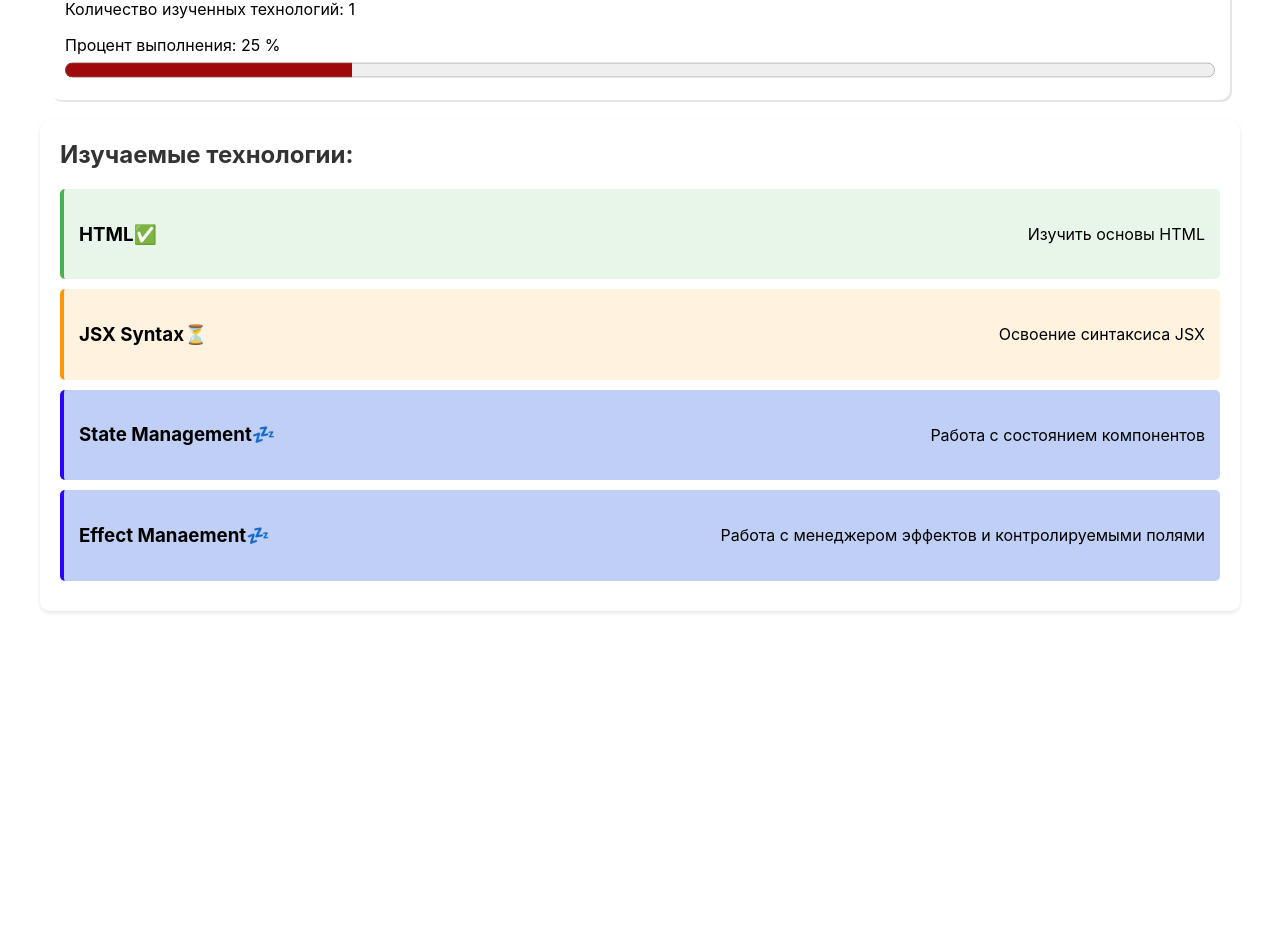
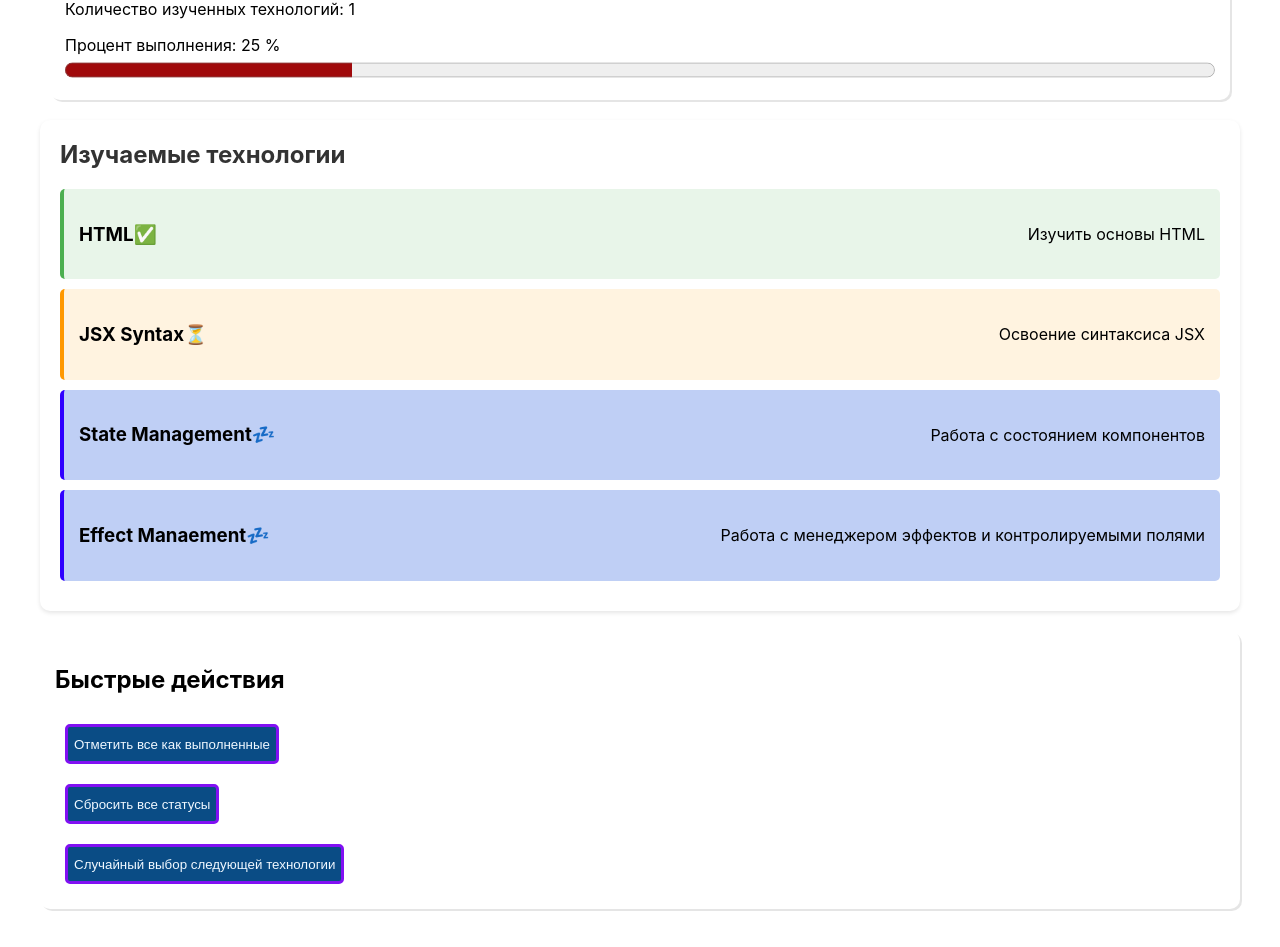
Before and after one commit to ksenia-zh13579/frontend-and-backend-tech-tracker, a React (Vite) app: page / in a window 1280 px wide. Shown: the part 231-1178 px from the top of the page. Before the commit the page ends 890 px from the top, so only its background shows below. Built offline with nearby package versions, Linux system fonts and the light colour scheme.

Commit message:
add quick actions

```diff
--- a/src/App.jsx
+++ b/src/App.jsx
@@ -2,6 +2,7 @@ import { useState } from 'react';
 import './App.css';
 import TechnologyCard from './components/TechnologyCard.jsx';
 import ProgressHeader from './components/ProgressHeader.jsx';
+import QuickActions from './components/QuickActions.jsx';
 
 function App()
 {
@@ -51,7 +52,7 @@ function App()
         countCompleted={techs.filter((tech) => tech.statusID === 2).length}
       />
       <div className='tech-list'>
-        <h2>Изучаемые технологии:</h2>
+        <h2>Изучаемые технологии</h2>
         <ul>
           {techs.map(tech => (
             <li key={tech.id}>
@@ -65,6 +66,11 @@ function App()
             </li>))}
         </ul>
       </div>
+      <QuickActions
+        techs={techs}
+        setTechs={setTechs}
+        setStatus={setStatus}
+      />
     </div>
   );
 }
--- /dev/null
+++ b/src/components/QuickActions.css
@@ -0,0 +1,23 @@
+.quick-actions {
+    display: flex;
+    flex-flow: column;
+    justify-content: center;
+    align-items: start;
+    padding: 15px;
+    margin: 10px 0;
+    border-radius: 10px;
+    box-shadow: 2px 2px rgba(0, 0, 0, 0.1);
+}
+
+.quick-actions button{
+    height: 3em;
+    margin: 10px;
+    border-radius: 5px;
+    border: 3px solid rgb(129, 16, 243);
+    background-color: rgb(10, 76, 133);
+    color: aliceblue;
+}
+
+.quick-actions button:hover {
+    opacity: 0.8;
+}
--- /dev/null
+++ b/src/components/QuickActions.jsx
@@ -0,0 +1,58 @@
+import './QuickActions.css'
+
+function QuickActions({techs, setTechs, setStatus})
+{
+    function getRandomIntInclusive(min, max)
+    {
+        const minCeiled = Math.ceil(min);
+        const maxFloored = Math.floor(max);
+        return Math.floor(Math.random() * (maxFloored - minCeiled + 1) + minCeiled);
+    }
+
+    function makeComplete(techs, setStatus)
+    {
+        for (let tech of techs)
+        {
+            setStatus(tech.id, 2);
+        }
+    }
+
+    function makeNonStarted(techs, setStatus)
+    {
+        for (let tech of techs)
+        {
+            setStatus(tech.id, 0);
+        }
+    }
+
+    function makeNextRandom(setTechs)
+    {
+        const stid = getRandomIntInclusive(0, 2);
+        const ttl = prompt('Введите название новой технологии:');
+        const dscr = prompt('Введите описание новой технологии:');
+
+        setTechs(prevArr => [...prevArr, {
+            id : prevArr[prevArr.length - 1].id + 1,
+            title : ttl,
+            description : dscr,
+            statusID : stid
+        }]);
+    }
+
+    return (
+        <div className='quick-actions'>
+            <h2>Быстрые действия</h2>
+            <button type='button' onClick={() => makeComplete(techs, setStatus)}>
+                Отметить все как выполненные
+            </button>
+            <button type='button' onClick={() => makeNonStarted(techs, setStatus)}>
+                Сбросить все статусы
+            </button>
+            <button type='button' onClick={() => makeNextRandom(setTechs)}>
+                Случайный выбор следующей технологии
+            </button>
+        </div>
+    );
+}
+
+export default QuickActions
--- a/src/components/TechnologyCard.css
+++ b/src/components/TechnologyCard.css
@@ -6,10 +6,14 @@
     margin: 10px 0;
     border-radius: 5px;
     transition: background-color 0.2s;
+    transition: all 0.3s ease;
+    cursor: pointer
 }
 
 .technology-card:hover {
     opacity: 0.8;
+    transform: translateY(-2px);
+    box-shadow: 0 4px 8px rgba(0,0,0,0.1);
 }
 
 .completed {
```
